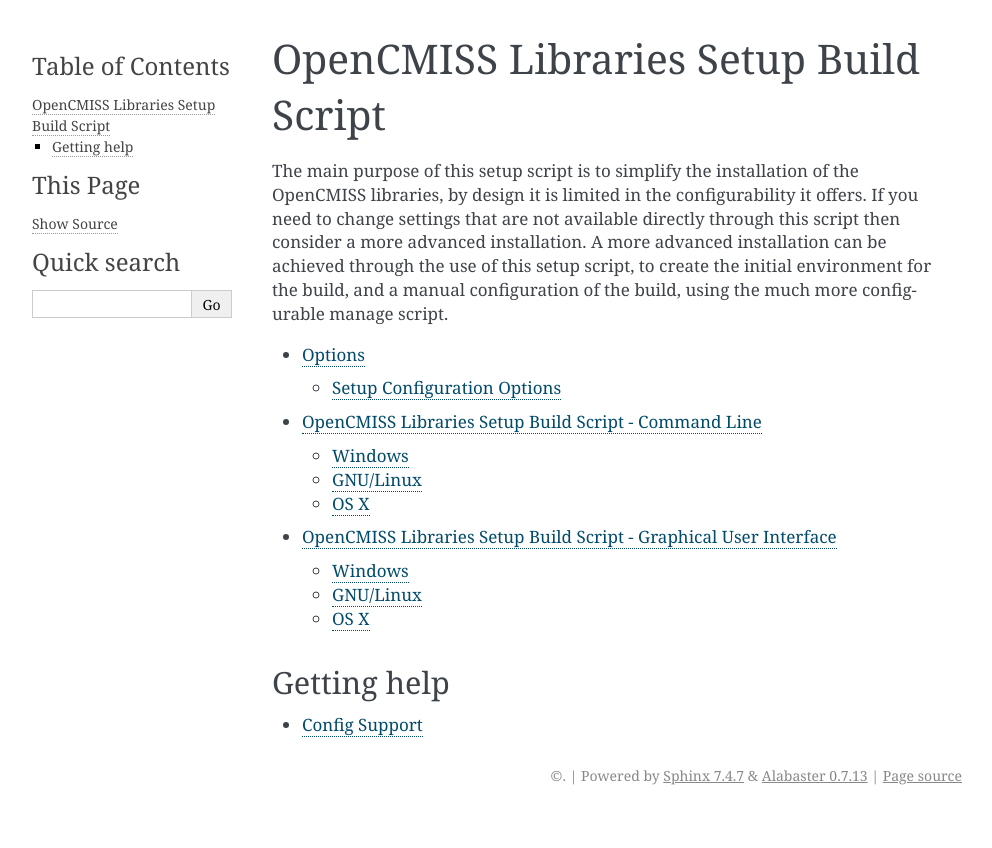
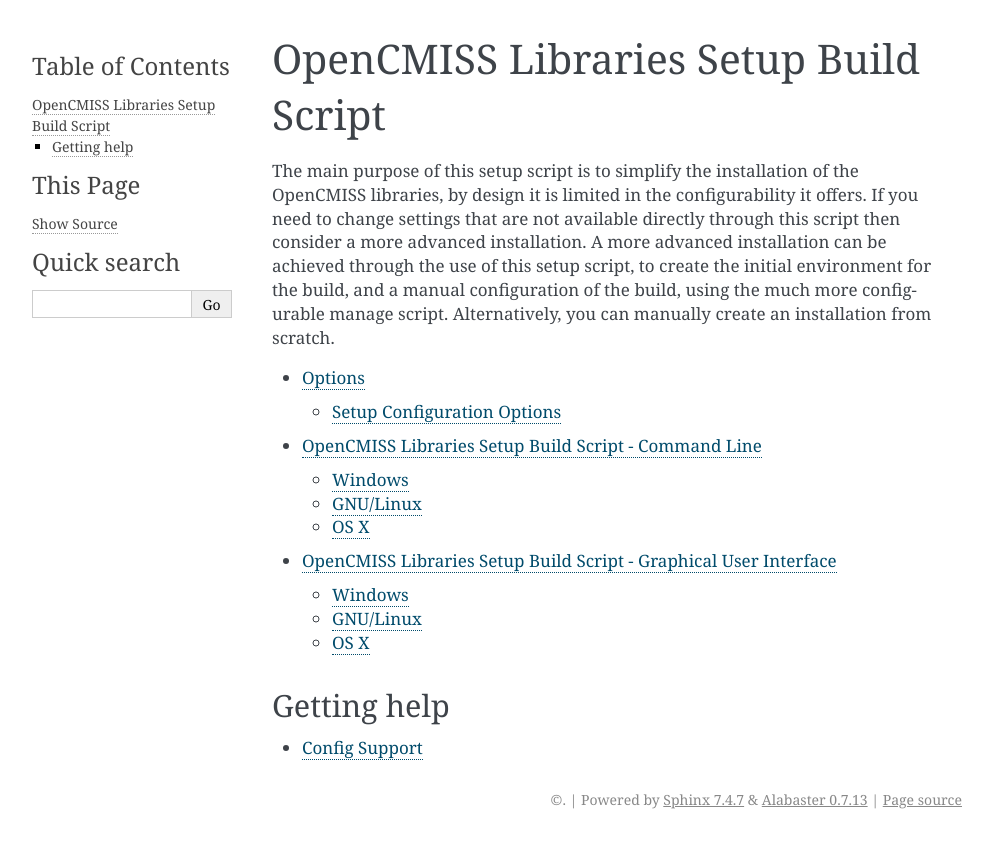
Before and after one commit to hsorby/OpenCMISS-Setup, a Sphinx documentation site: the page built from docs/index.rst, in a window 1280 px wide. Shown: the top 848 px of the page, without its empty margins (148-1140 px from the left). Built offline with Sphinx 7.4.7, drawn with Linux system fonts in a browser that asks for light colours.

Commit message:
Update documentation introduction paragraph.

```diff
--- a/docs/cli/index.rst
+++ b/docs/cli/index.rst
@@ -4,6 +4,7 @@
 OpenCMISS Libraries Setup Build Script - Command Line
 =====================================================
 
+Follow the appropriate instructions for your platform below.
 
 .. toctree::
    :maxdepth: 2
--- a/docs/gui/index.rst
+++ b/docs/gui/index.rst
@@ -4,6 +4,7 @@
 OpenCMISS Libraries Setup Build Script - Graphical User Interface
 =================================================================
 
+Follow the appropriate instructions for your platform below.
 
 .. toctree::
    :maxdepth: 2
--- a/docs/index.rst
+++ b/docs/index.rst
@@ -4,7 +4,7 @@
 OpenCMISS Libraries Setup Build Script
 ======================================
 
-The main purpose of this setup script is to simplify the installation of the OpenCMISS libraries, by design it is limited in the configurability it offers.  If you need to change settings that are not available directly through this script then consider a more advanced installation.  A more advanced installation can be achieved through the use of this setup script, to create the initial environment for the build, and a manual configuration of the build, using the much more configurable manage script.
+The main purpose of this setup script is to simplify the installation of the OpenCMISS libraries, by design it is limited in the configurability it offers.  If you need to change settings that are not available directly through this script then consider a more advanced installation.  A more advanced installation can be achieved through the use of this setup script, to create the initial environment for the build, and a manual configuration of the build, using the much more configurable manage script.  Alternatively, you can manually create an installation from scratch.
 
 .. toctree::
    :maxdepth: 2
```
